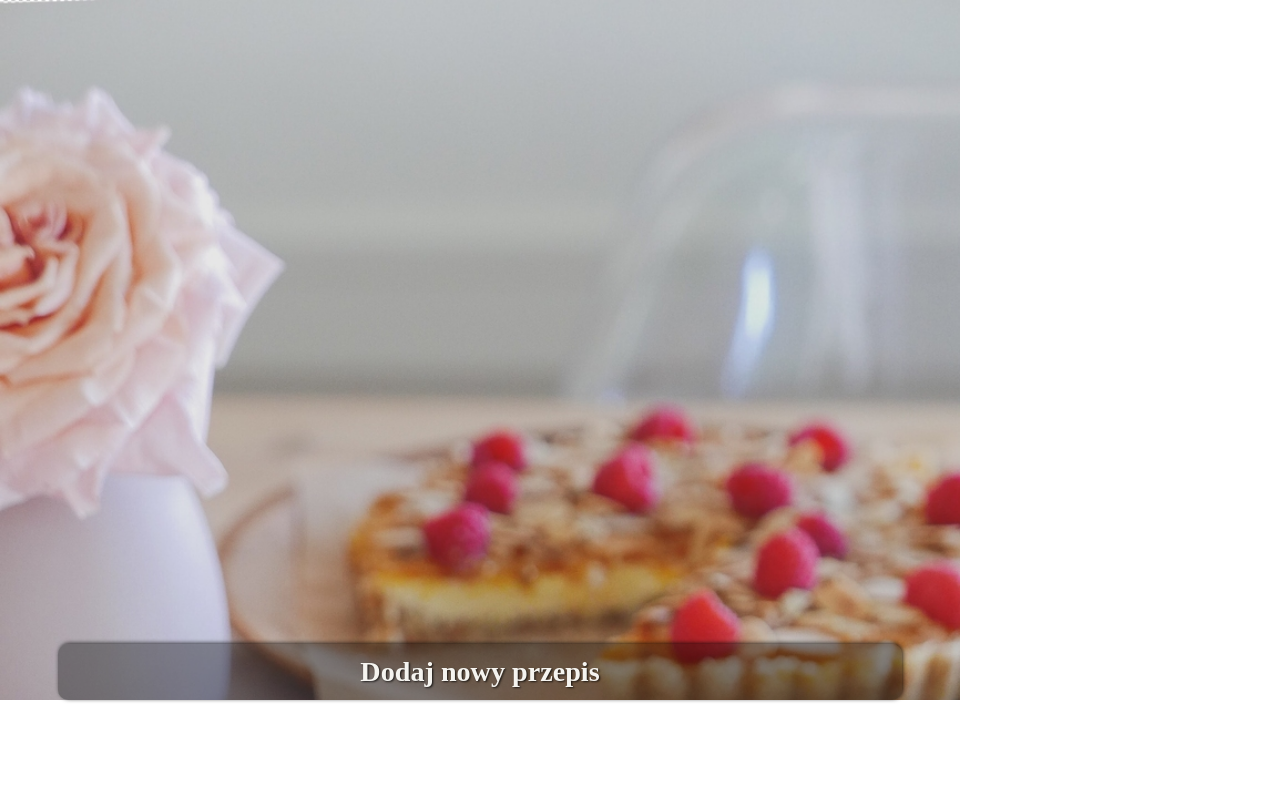
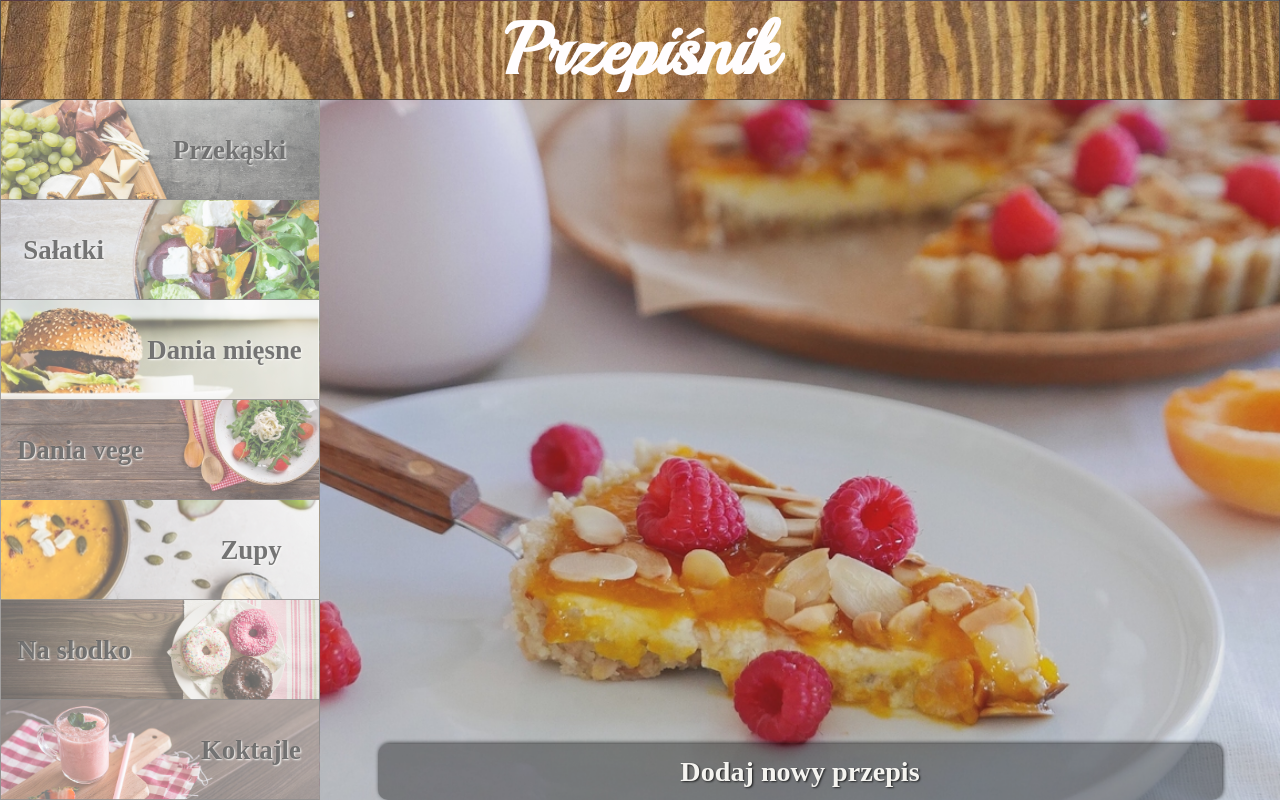
Before and after one commit to Ewelina-eb/Przepisnik, a website: page sweet_recipes.html in a window 1280 px wide. Drawn offline with Linux system fonts and the light colour scheme; a web font is replaced by a local one.

Commit message:
Add RWD to the sweet_recipes page

```diff
--- a/js/main.js
+++ b/js/main.js
@@ -42,9 +42,11 @@ document.addEventListener("DOMContentLoaded", function () {
             if (form) {
                 form.style.backgroundImage = "url(/img/on_sweetly/irina-K1LdlEj0QrY-unsplash_Easy-Resize.com.jpg)";
                 form.style.backgroundSize = "cover";
+                form.style.backgroundPosition = "0% 70%";
             } else {
                 recipe.style.backgroundImage = "url(/img/on_sweetly/irina-K1LdlEj0QrY-unsplash_Easy-Resize.com.jpg)";
                 recipe.style.backgroundSize = "cover";
+                recipe.style.backgroundPosition = "0% 70%";
             }
             break;
 
--- a/scss/_sweet_recipes.scss
+++ b/scss/_sweet_recipes.scss
@@ -6,4 +6,5 @@
   .sweet-recipes_list {
     @extend %recipes-list;
     background-image: $sweet-background-img;
+    background-position: 0% 70%;
   }
--- a/sweet_recipes.html
+++ b/sweet_recipes.html
@@ -13,24 +13,67 @@
 
 <body>
 
+    <div class="container">
+        <header class="header">
+            <h2>Przepiśnik</h2>
+        </header>
+
+        <nav class="menu">
+            <div class="snack-category">
+                <a href="snack_recipes.html">
+                    <h3>Przekąski</h3>
+                </a>
+            </div>
+            <div class="salad-category">
+                <a href="salad_recipes.html">
+                    <h3>Sałatki</h3>
+                </a>
+            </div>
+            <div class="meat-category">
+                <a href="meat_recipes.html">
+                    <h3>Dania mięsne</h3>
+                </a>
+            </div>
+            <div class="vege-category">
+                <a href="vege_recipes.html">
+                    <h3>Dania vege</h3>
+                </a>
+            </div>
+            <div class="soup-category">
+                <a href="soup_recipes.html">
+                    <h3>Zupy</h3>
+                </a>
+            </div>
+            <div class="sweet-category">
+                <a href="sweet_recipes.html">
+                    <h3>Na słodko</h3>
+                </a>
+            </div>
+            <div class="smoothie-category">
+                <a href="smoothie_recipes.html">
+                    <h3>Koktajle</h3>
+                </a>
+            </div>
+        </nav>
+
         <section class="sweet-recipes">
             <header class="sweet-recipes_title">
                 <h3>Na słodko</h3>
             </header>
 
-        <section class="sweet-recipes_list">
+            <div class="sweet-recipes_list">
                 <ul>
                 </ul>
 
                 <div class="add-recipe-btn">
                     <a href="/new_recipe.html?category=sweet">Dodaj nowy przepis</a>
                 </div>
+            </div>
         </section>
-    </section>
+    </div>
 
     <script>
         document.addEventListener("DOMContentLoaded", function () {
-
             // wyświetlenie przepisów z localStorage
             function renderRecipesList() {
                 let allRecipes = JSON.parse(localStorage.getItem("recipes"));
@@ -46,9 +89,11 @@
                         sweetRecipesList.appendChild(newTitle);
                     }
                 });
+                // zmiana opacity po kliknięciu sweet-category
+                const sweetInMenu = document.querySelector(".sweet-category");
+                sweetInMenu.style.opacity = "1";
             }
             window.addEventListener("load", renderRecipesList, false);
-
         });
     </script>
 </body>
```
Also changed, not shown: css/main.css, 1 other file. Lines whose indentation alone changed are shown as unchanged.
